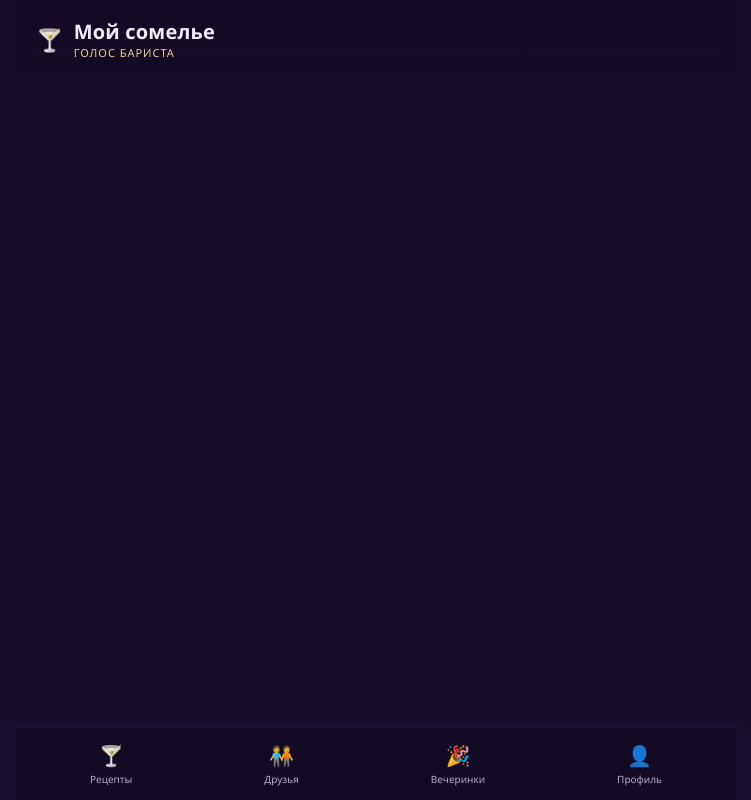
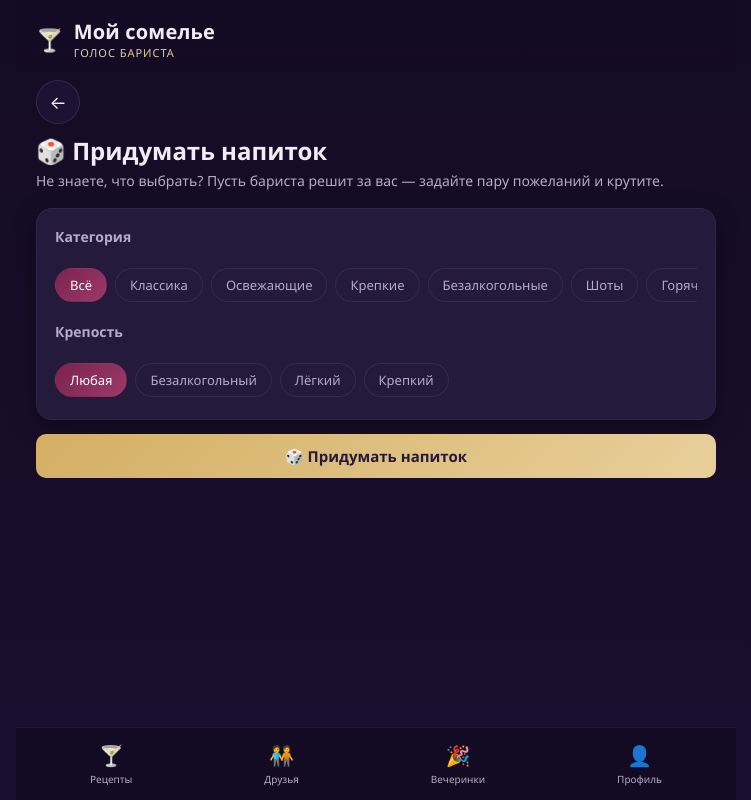
Before and after one commit to vysockiymark01-prog/my-somelier, a React (Vite) app: page /random in a window 1280 px wide. Shown: the whole page, without its empty margins (264-1015 px from the left). Built offline with nearby package versions, Linux system fonts and the light colour scheme; no server answers.

Commit message:
Add: random cocktail suggester (Придумать напиток) with category/strength filters

```diff
--- a/src/App.tsx
+++ b/src/App.tsx
@@ -4,6 +4,7 @@ import { TopBar } from './components/TopBar'
 import { BottomNav } from './components/BottomNav'
 import { CatalogPage } from './pages/CatalogPage'
 import { RecipeDetailPage } from './pages/RecipeDetailPage'
+import { RandomizerPage } from './pages/RandomizerPage'
 import { AuthPage } from './pages/AuthPage'
 import { ProfileSetupPage } from './pages/ProfileSetupPage'
 import { ProfilePage } from './pages/ProfilePage'
@@ -45,6 +46,7 @@ function App() {
         <Routes>
           <Route path="/" element={<CatalogPage />} />
           <Route path="/recipe/:id" element={<RecipeDetailPage />} />
+          <Route path="/random" element={<RandomizerPage />} />
           <Route path="/auth" element={<AuthPage />} />
           <Route path="/setup-profile" element={<ProfileSetupPage />} />
           <Route path="/friends" element={<FriendsPage />} />
--- a/src/index.css
+++ b/src/index.css
@@ -249,6 +249,21 @@ button {
   cursor: not-allowed;
 }
 
+.result-card.rolling {
+  animation: roll-pulse 0.18s ease-in-out infinite alternate;
+}
+
+@keyframes roll-pulse {
+  from {
+    transform: scale(1);
+    opacity: 0.85;
+  }
+  to {
+    transform: scale(1.015);
+    opacity: 1;
+  }
+}
+
 .icon-btn {
   width: 44px;
   height: 44px;
--- a/src/pages/CatalogPage.tsx
+++ b/src/pages/CatalogPage.tsx
@@ -1,8 +1,10 @@
 import { useMemo, useState } from 'react'
+import { useNavigate } from 'react-router-dom'
 import { CATEGORIES, RECIPES, type Category } from '../data/recipes'
 import { RecipeCard } from '../components/RecipeCard'
 
 export function CatalogPage() {
+  const navigate = useNavigate()
   const [query, setQuery] = useState('')
   const [category, setCategory] = useState<Category | 'Всё'>('Всё')
 
@@ -19,6 +21,14 @@ export function CatalogPage() {
     <div className="page">
       <h1 className="page-title">Рецепты</h1>
       <p className="page-subtitle">Смешивайте и слушайте голос бариста</p>
+
+      <button
+        className="btn btn-gold btn-block"
+        style={{ marginBottom: 14 }}
+        onClick={() => navigate('/random')}
+      >
+        🎲 Не знаю, что выбрать — придумай напиток
+      </button>
 
       <input
         className="search-input"
--- /dev/null
+++ b/src/pages/RandomizerPage.tsx
@@ -0,0 +1,127 @@
+import { useState } from 'react'
+import { useNavigate } from 'react-router-dom'
+import { CATEGORIES, RECIPES, type Category, type Recipe } from '../data/recipes'
+
+type Strength = 'Любая' | 'Безалкогольный' | 'Лёгкий' | 'Крепкий'
+
+const STRENGTHS: Strength[] = ['Любая', 'Безалкогольный', 'Лёгкий', 'Крепкий']
+
+export function RandomizerPage() {
+  const navigate = useNavigate()
+  const [category, setCategory] = useState<Category | 'Всё'>('Всё')
+  const [strength, setStrength] = useState<Strength>('Любая')
+  const [rolling, setRolling] = useState(false)
+  const [result, setResult] = useState<Recipe | null>(null)
+
+  const pool = RECIPES.filter((r) => {
+    const matchesCategory = category === 'Всё' || r.category === category
+    const matchesStrength = strength === 'Любая' || r.abv === strength
+    return matchesCategory && matchesStrength
+  })
+
+  const handleRoll = () => {
+    if (pool.length === 0) return
+    setRolling(true)
+    setResult(null)
+
+    // Небольшая анимация «перебора» вариантов перед финальным выбором —
+    // создаёт ощущение, что бариста и правда думает.
+    let ticks = 0
+    const maxTicks = 12
+    const interval = setInterval(() => {
+      ticks += 1
+      const preview = pool[Math.floor(Math.random() * pool.length)]
+      setResult(preview)
+      if (ticks >= maxTicks) {
+        clearInterval(interval)
+        setRolling(false)
+      }
+    }, 90)
+  }
+
+  return (
+    <div className="page">
+      <div className="row" style={{ marginBottom: 10 }}>
+        <button className="icon-btn" onClick={() => navigate(-1)}>
+          ←
+        </button>
+      </div>
+
+      <h1 className="page-title">🎲 Придумать напиток</h1>
+      <p className="page-subtitle">
+        Не знаете, что выбрать? Пусть бариста решит за вас — задайте пару пожеланий и крутите.
+      </p>
+
+      <div className="card">
+        <h2 style={{ fontSize: 14, margin: '0 0 8px', color: 'var(--text-dim)' }}>Категория</h2>
+        <div className="chip-row">
+          <div
+            className={'chip' + (category === 'Всё' ? ' active' : '')}
+            onClick={() => setCategory('Всё')}
+          >
+            Всё
+          </div>
+          {CATEGORIES.map((c) => (
+            <div
+              key={c}
+              className={'chip' + (category === c ? ' active' : '')}
+              onClick={() => setCategory(c)}
+            >
+              {c}
+            </div>
+          ))}
+        </div>
+
+        <h2 style={{ fontSize: 14, margin: '16px 0 8px', color: 'var(--text-dim)' }}>Крепость</h2>
+        <div className="chip-row">
+          {STRENGTHS.map((s) => (
+            <div
+              key={s}
+              className={'chip' + (strength === s ? ' active' : '')}
+              onClick={() => setStrength(s)}
+            >
+              {s}
+            </div>
+          ))}
+        </div>
+      </div>
+
+      {pool.length === 0 ? (
+        <div className="empty-state">
+          <span className="emoji">🥲</span>
+          <p>Под такие пожелания рецептов пока нет — смягчите фильтры</p>
+        </div>
+      ) : (
+        <>
+          <button
+            className="btn btn-gold btn-block"
+            style={{ marginBottom: 14 }}
+            onClick={handleRoll}
+            disabled={rolling}
+          >
+            {rolling ? 'Бариста думает…' : result ? '🎲 Ещё раз' : '🎲 Придумать напиток'}
+          </button>
+
+          {result && (
+            <div className={'card result-card' + (rolling ? ' rolling' : '')}>
+              <div style={{ fontSize: 52, textAlign: 'center' }}>{result.emoji}</div>
+              <h2 style={{ textAlign: 'center', margin: '4px 0 2px' }}>{result.name}</h2>
+              <p className="page-subtitle" style={{ textAlign: 'center', marginBottom: 14 }}>
+                {result.glass} · {result.time} · {result.abv}
+              </p>
+
+              {!rolling && (
+                <button
+                  className="btn btn-primary btn-block"
+                  onClick={() => navigate(`/recipe/${result.id}`)}
+                >
+                  Смотреть рецепт и слушать бариста
+                </button>
+              )}
+            </div>
+          )}
+        </>
+      )}
+    </div>
+  )
+}
```
